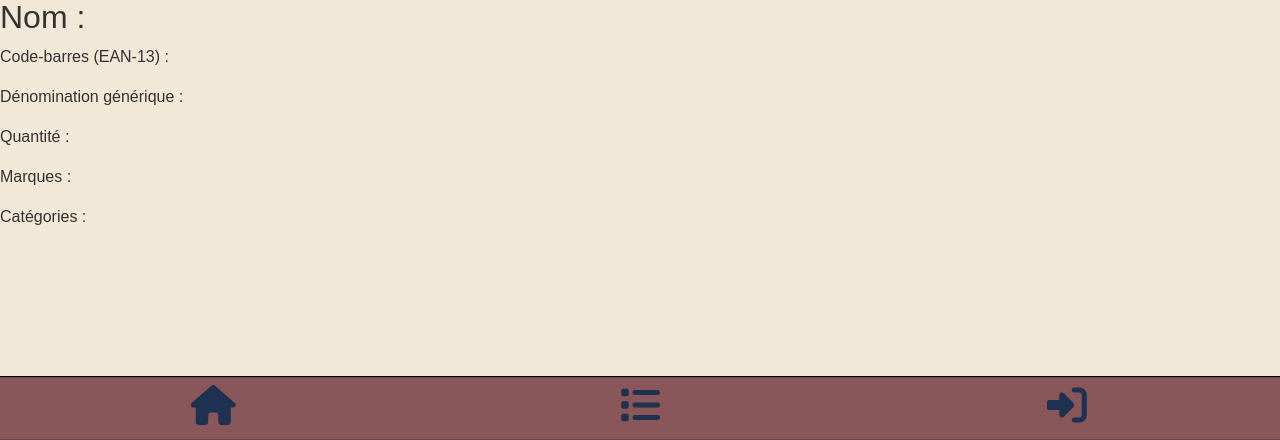
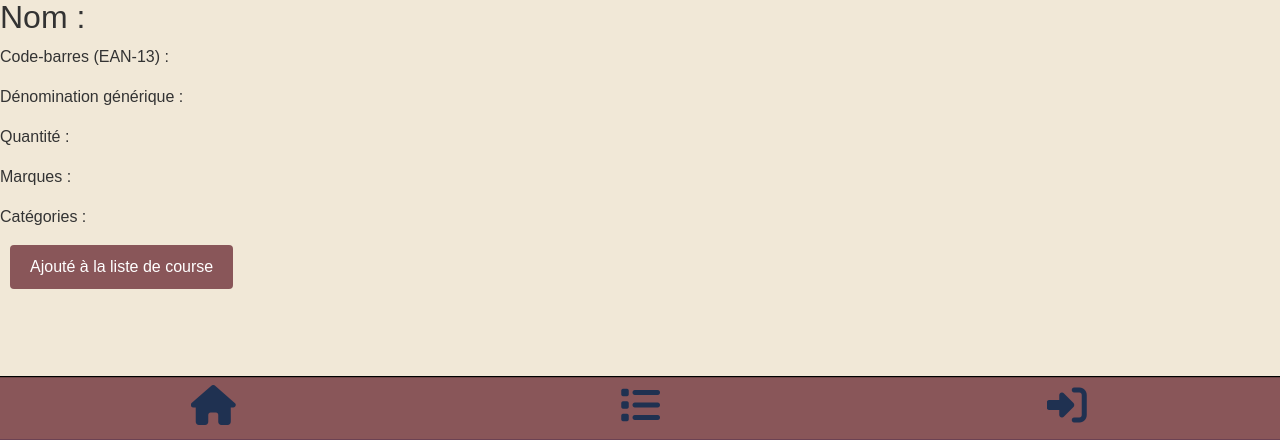
Before and after one commit to Meal-Craft/Meal-Craft.github.io, a Django app: page /food/1/ in a window 1280 px wide. Shown: the part 360-800 px from the top of the page. Run offline with Django 4.2, Linux system fonts and the light colour scheme; a user stored in the database is signed in; tables that the repository leaves empty hold one stand-in row (values such as "Sample post"); some libraries are stand-ins or nearby versions.

Commit message:
ajout d'un lien avec la db pour l'ajout de nouriture

```diff
--- a/src/MealCraft/static/js/liste.js
+++ b/src/MealCraft/static/js/liste.js
@@ -48,15 +48,15 @@
             var listItem = document.createElement("li");
             listItem.className = 'card';
 
-            console.log(food)
-            listItem.addEventListener('click', function () {
-                location.replace("/food/" + food.id)
 
-            });
 
             var foodImage = document.createElement("img");
             foodImage.src = food.image;
             listItem.appendChild(foodImage);
+            foodImage.addEventListener('click', function () {
+                location.replace("/food/" + food.id)
+
+            });
 
             var addButton = document.createElement("button");
             addButton.className = 'ajouter-button';
@@ -64,6 +64,13 @@
             // Créez un élément <i> pour l'icône de l'étoile de Font Awesome
             var starIcon = document.createElement("i");
             starIcon.className = 'fa-regular fa-star'; // Assurez-vous que la classe est correcte
+            for (let i = 0; i < liste.length; i++) {
+                if (liste[i]["fields"]["nutrimcode"] === food.id) {
+                    starIcon.className = 'fa-solid fa-star';
+                    break;
+                }
+            }
+
 
             if (logged) {
                 addButton.appendChild(starIcon); // Ajoutez l'icône de l'étoile à addButton
--- a/src/MealCraft/static/js/listget.js
+++ b/src/MealCraft/static/js/listget.js
@@ -1,25 +1,4 @@
-// function getFoodsByCode(liste) {
-//     document.querySelectorAll('.list-item').forEach(function (card) {
-//         searchQuery = card.id;
 
-//         var apiURL =
-//             "https://world.openfoodfacts.net/api/v2/product/" +
-//             encodeURIComponent(searchQuery)
-
-//         var xhr = new XMLHttpRequest();
-//         xhr.open("GET", apiURL, false);
-//         xhr.send();
-
-//         if (xhr.status === 200) {
-//             var data = JSON.parse(xhr.responseText);
-//             if ("product" in data) {
-//                 var product = data["product"];
-//                 console.log(product);
-//                 return product;
-//             }
-//         }
-//     });
-// }
 
 function getFoodsByCode(searchQuery) {
     var apiURL =
@@ -45,8 +24,17 @@
 
     document.getElementById("productName").innerHTML = food["product_name"];
     document.getElementById("productCB").innerHTML = food["code"];
-    document.getElementById("productDG").innerHTML = food["brands"];
+    //document.getElementById("productDG").innerHTML = food[];
 
     document.getElementById("productImg").src = food["image_url"];
 
 }
+
+function ListGet() {
+    document.querySelectorAll('.list-item').forEach(function (card) {
+        searchQuery = card.id;
+
+        var data = getFoodsByCode(searchQuery);
+        card.innerHTML = data["product_name"];
+     });
+}
--- a/src/MealCraft/templates/food.html
+++ b/src/MealCraft/templates/food.html
@@ -21,6 +21,17 @@
         <p>Marques  : <span id="productFirm"></span></p>
         <p>Catégories : <span id="productCategory"></span></p>
     </div>
+
+    {% if request.user.is_authenticated %}
+        <form id="addlist" method="post">
+            {% csrf_token %}
+            {% if inlist %}
+                <button type="submit"  style="color:green;">Dans la liste !</button>
+            {% else %}
+                <button type="submit">Ajouté à la liste de course</button>
+            {% endif %}
+        </form>
+    {% endif %}
 </div>
 {% endblock content %}
 
--- a/src/MealCraft/templates/index.html
+++ b/src/MealCraft/templates/index.html
@@ -16,5 +16,8 @@
             const logged = false;
         {% endif %}
 
+        const liste = {{ liste|safe }};
+
+
     </script>
 {% endblock content %}
--- a/src/MealCraft/templates/liste.html
+++ b/src/MealCraft/templates/liste.html
@@ -15,7 +15,7 @@
         <h1 class="list-title">Liste de courses</h1>
         <div id="list-content">
             {% for i in liste %}
-                <p class="list-item" id="{{ i["product_name"] }}"></p>
+                <p class="list-item" id="{{ i }}"></p>
             {% endfor %}
         </div>
     </div>
@@ -23,7 +23,7 @@
 
 {% block script %}
     <script src="{% static 'js/listget.js' %}"></script>
-    <script>getFoodsByCode()</script>
+    <script>ListGet()</script>
 {% endblock script %}
 
 {% endblock content %}
--- a/src/MealCraft/views/food.py
+++ b/src/MealCraft/views/food.py
@@ -1,8 +1,22 @@
 from django.http import HttpResponse
 from django.shortcuts import render
+from django.shortcuts import redirect
+
+from MealCraft.models import Liste
 
 def noFood(request):
     return render(request, "404.html", {})
 
 def foodGet(request, pk):
-    return render(request, "food.html", {"code": str(pk)})
+    inlist = None
+    if request.user.is_authenticated:
+        inlist = Liste.objects.filter(user=request.user, nutrimcode=pk).exists()
+
+        if request.method == "POST":
+            print(str(pk))
+            if not (Liste.objects.filter(user=request.user, nutrimcode=pk).exists()):
+                Liste.objects.create(user=request.user, nutrimcode=pk)
+
+                return redirect(f"/food/" + pk)
+
+    return render(request, "food.html", {"code": str(pk), "inlist": inlist})
```
Also changed, not shown: src/MealCraft/views/home.py (+14 -6 lines).
